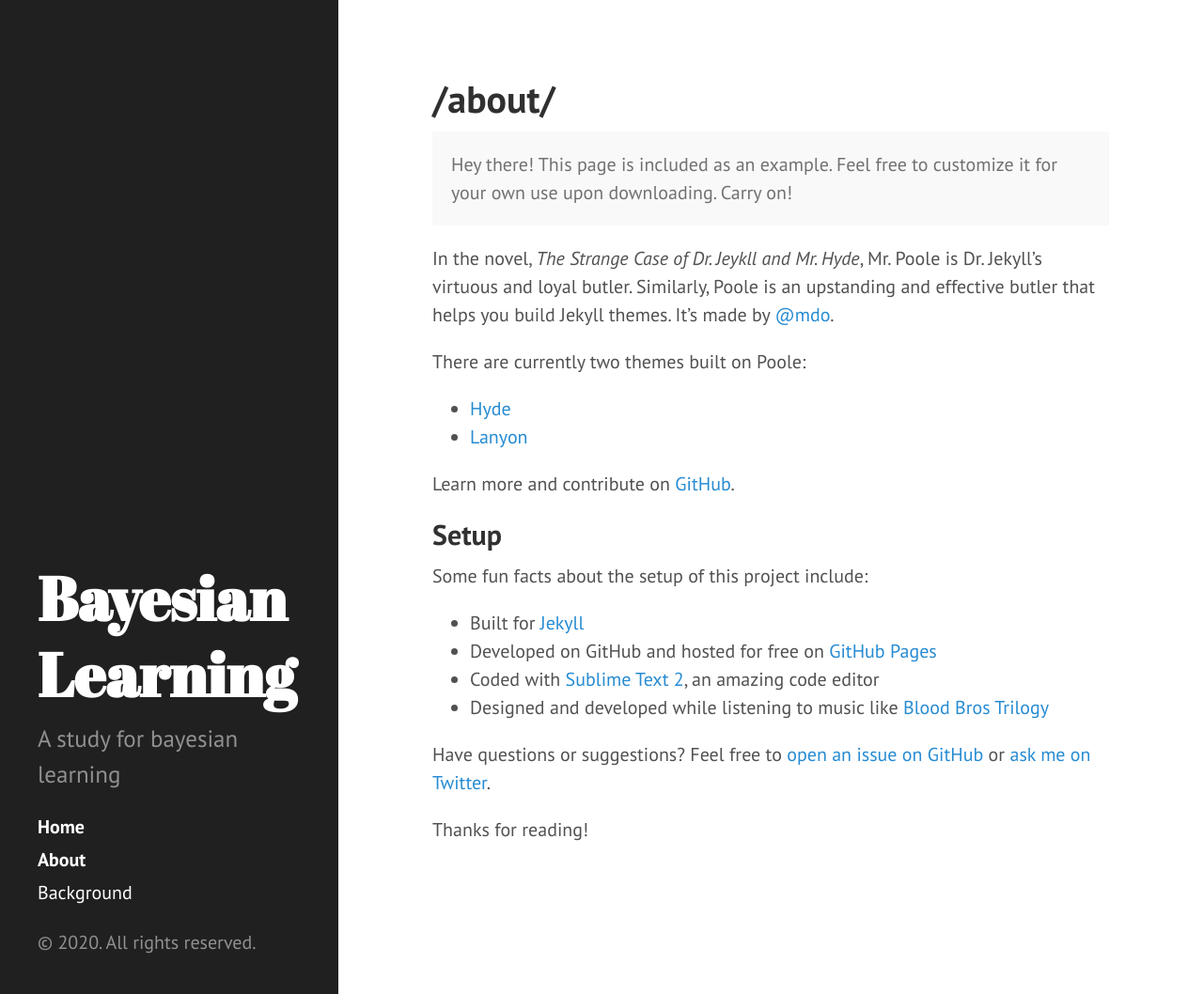
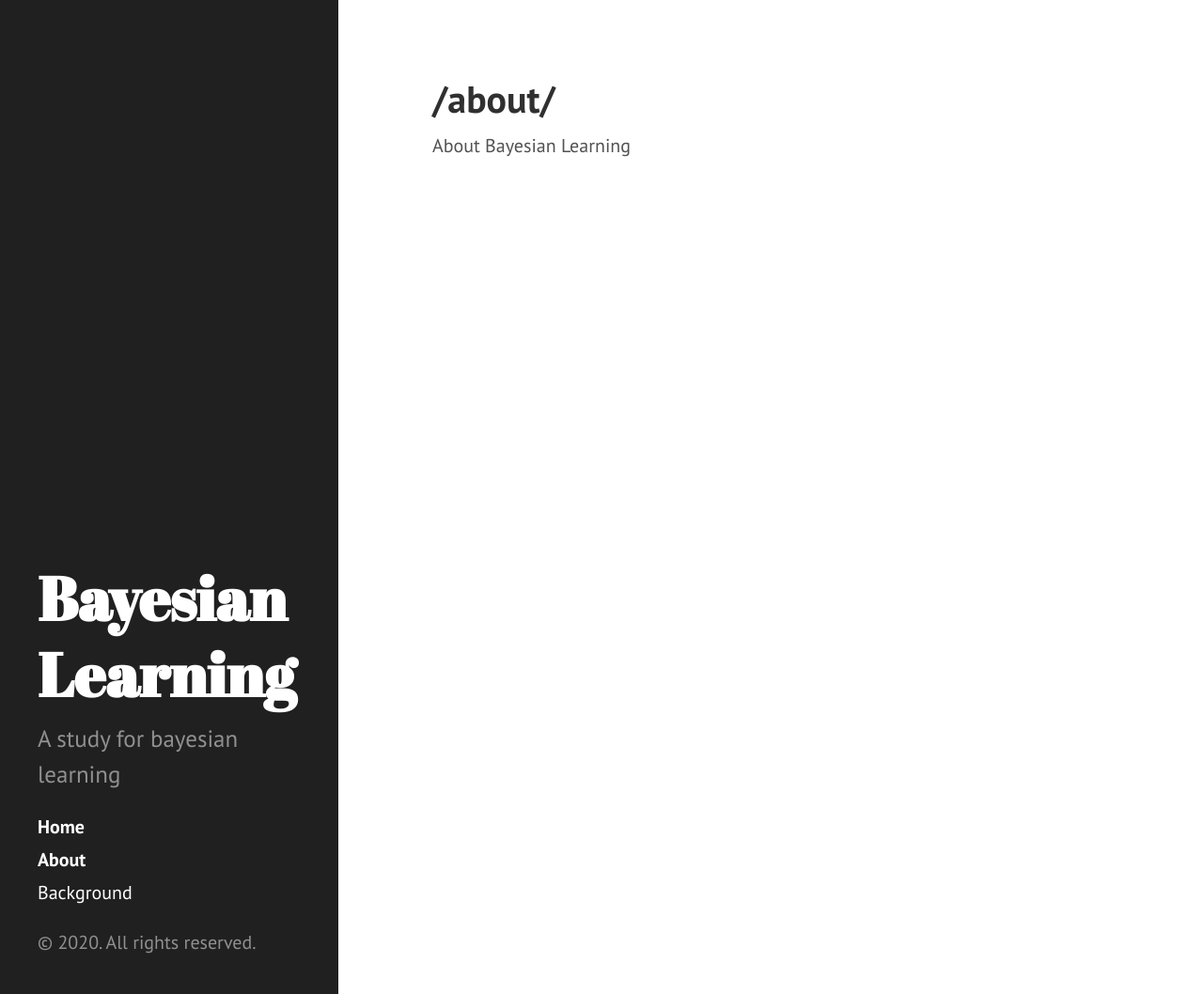
Before and after one commit to Rose-J/Bayesian, a Jekyll site: the page built from about.md, in a window 1280 px wide and 1058 px high. Shown: the whole window at 94% size. Built offline with Jekyll 4.4.1, drawn with Linux system fonts in a browser that asks for light colours; Markdown is read by kramdown in place of the engine named in the settings.

Commit message:
Update about.md

```diff
--- a/about.md
+++ b/about.md
@@ -3,28 +3,5 @@
 title: About
 ---
 
-<p class="message">
-  Hey there! This page is included as an example. Feel free to customize it for your own use upon downloading. Carry on!
-</p>
 
-In the novel, *The Strange Case of Dr. Jeykll and Mr. Hyde*, Mr. Poole is Dr. Jekyll's virtuous and loyal butler. Similarly, Poole is an upstanding and effective butler that helps you build Jekyll themes. It's made by [@mdo](https://twitter.com/mdo).
-
-There are currently two themes built on Poole:
-
-* [Hyde](http://hyde.getpoole.com)
-* [Lanyon](http://lanyon.getpoole.com)
-
-Learn more and contribute on [GitHub](https://github.com/poole).
-
-## Setup
-
-Some fun facts about the setup of this project include:
-
-* Built for [Jekyll](http://jekyllrb.com)
-* Developed on GitHub and hosted for free on [GitHub Pages](https://pages.github.com)
-* Coded with [Sublime Text 2](http://sublimetext.com), an amazing code editor
-* Designed and developed while listening to music like [Blood Bros Trilogy](https://soundcloud.com/maddecent/sets/blood-bros-series)
-
-Have questions or suggestions? Feel free to [open an issue on GitHub](https://github.com/poole/issues/new) or [ask me on Twitter](https://twitter.com/mdo).
-
-Thanks for reading!
+About Bayesian Learning
```
